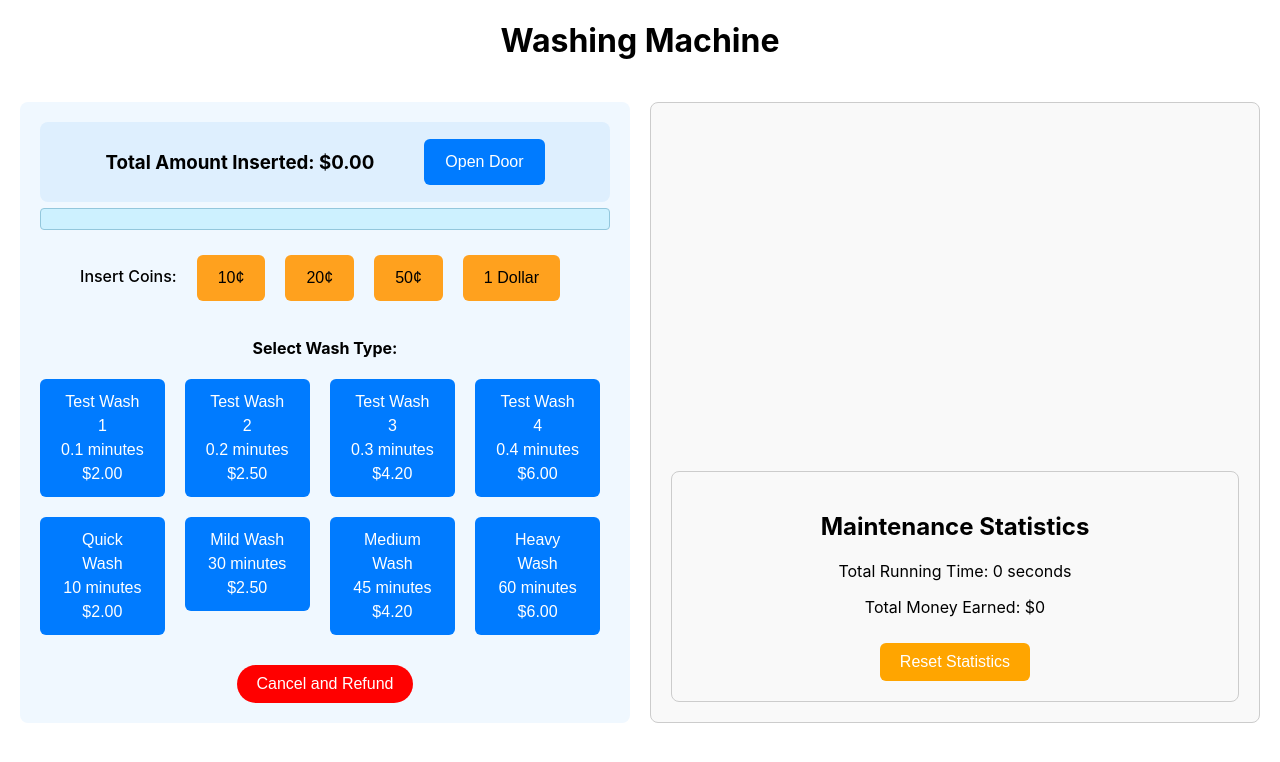
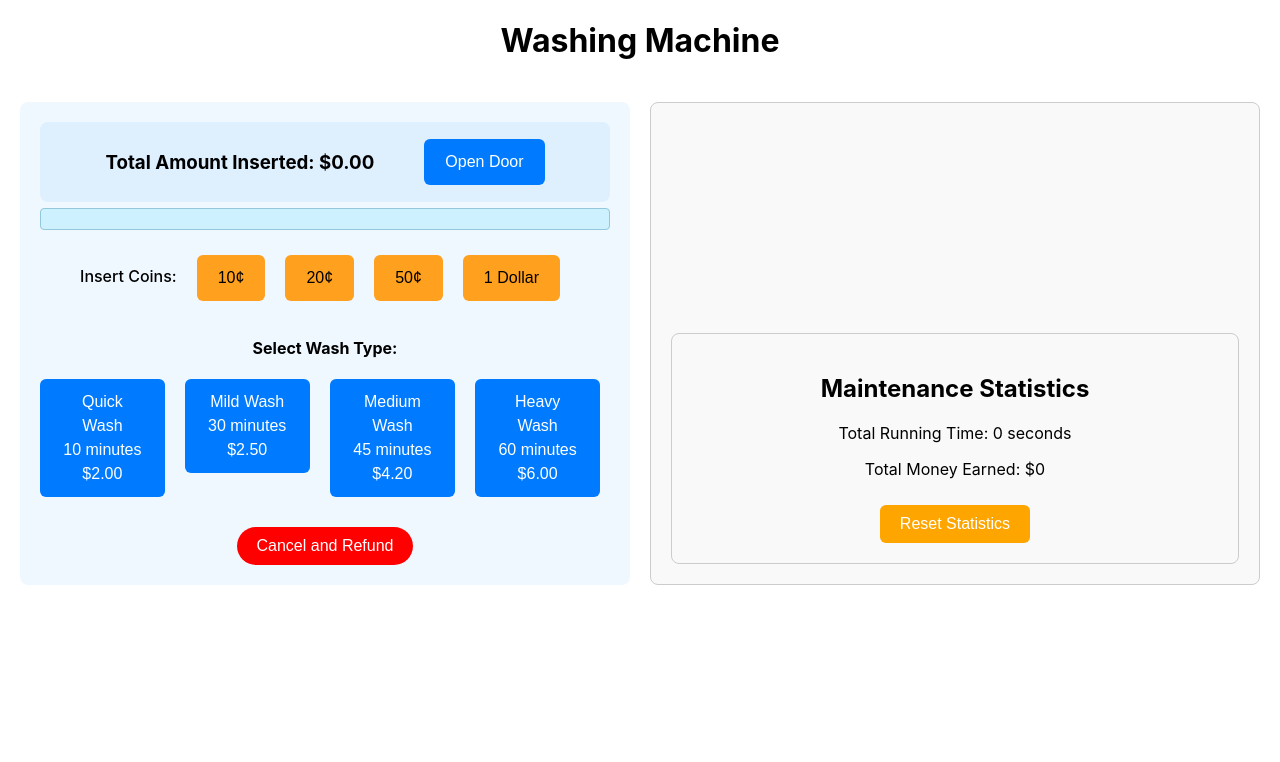
Before and after one commit to terjnh/washing-machine-app, a React (Create React App) app: page / in a window 1280 px wide. Shown: the top 762 px of the page. Built offline with nearby package versions, Linux system fonts and the light colour scheme.

Commit message:
Commented out test buttons

```diff
--- a/src/App.js
+++ b/src/App.js
@@ -23,10 +23,10 @@ function App() {
   const maintenanceTimerRef = useRef(null); // Timer for maintenance statistics
 
   const washes = [
-    { name: "Test Wash 1", duration: 1 * 6, cost: 2 },
-    { name: "Test Wash 2", duration: 1 * 12, cost: 2.5 },
-    { name: "Test Wash 3", duration: 1 * 18, cost: 4.2 },
-    { name: "Test Wash 4", duration: 1 * 24, cost: 6 },
+    // { name: "Test Wash 1", duration: 1 * 6, cost: 2 },
+    // { name: "Test Wash 2", duration: 1 * 12, cost: 2.5 },
+    // { name: "Test Wash 3", duration: 1 * 18, cost: 4.2 },
+    // { name: "Test Wash 4", duration: 1 * 24, cost: 6 },
     { name: "Quick Wash", duration: 10 * 60, cost: 2 },
     { name: "Mild Wash", duration: 30 * 60, cost: 2.5 },
     { name: "Medium Wash", duration: 45 * 60, cost: 4.2 },
```
Also changed, not shown: 1 other file (tests, documents, lock files or other folders).
